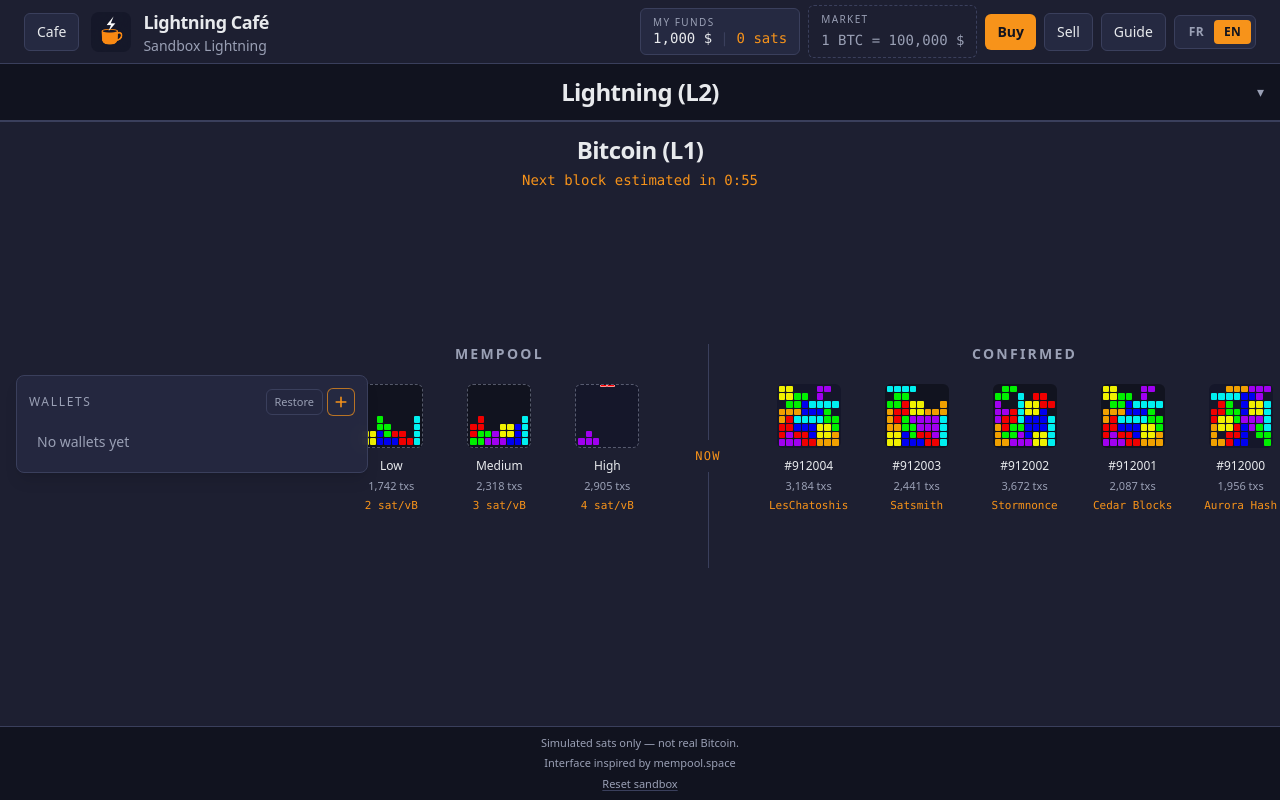
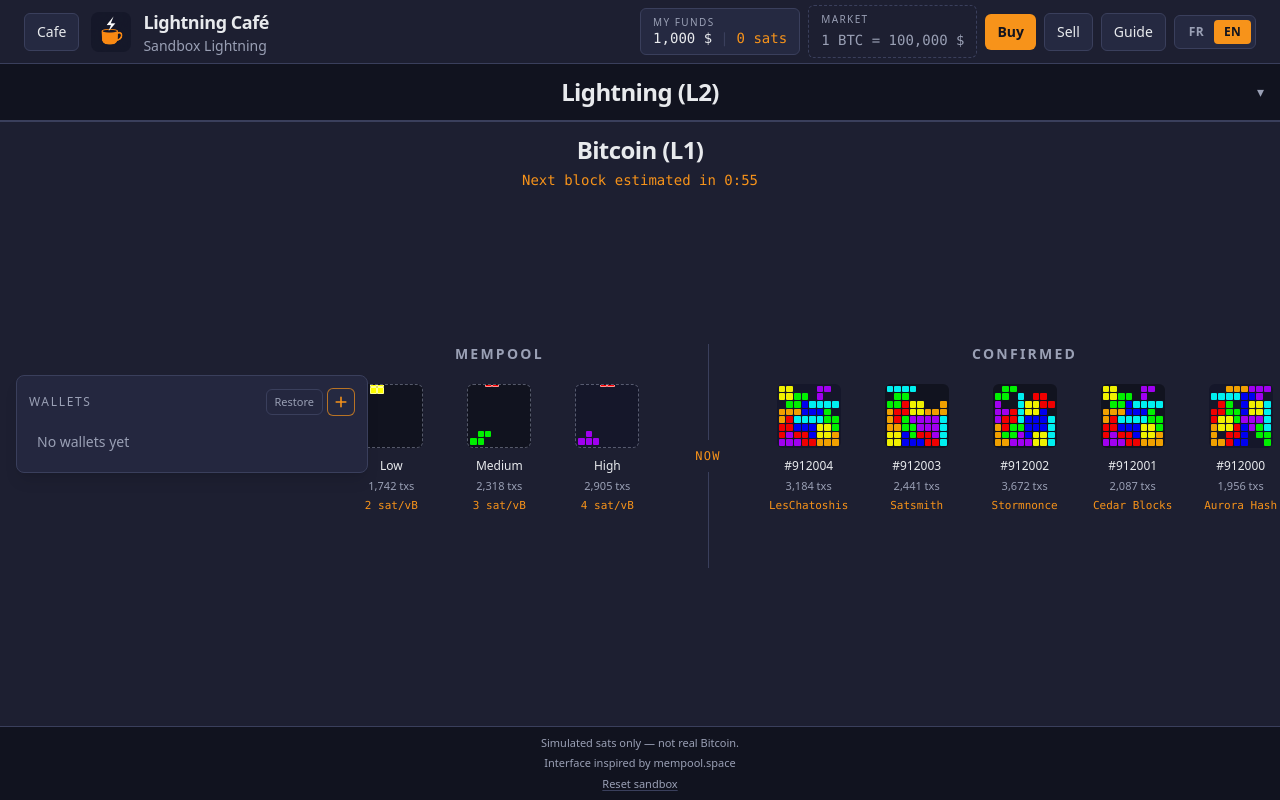
Before and after one commit to g1llez/lightning-cafe, a React (Vite) app: page / in a window 1280 px wide. Built offline with nearby package versions, Linux system fonts and the light colour scheme.

Commit message:
Scale low/medium tetris pack speed by sat/vB versus the high lane.

```diff
--- a/src/components/BitcoinLayer.tsx
+++ b/src/components/BitcoinLayer.tsx
@@ -2,8 +2,8 @@ import { useEffect, useRef, useState, type ReactNode } from 'react'
 import { useTranslation } from 'react-i18next'
 import {
   formatCountdown,
+  lanePackProgress,
   sandboxBlockInterval,
-  seededRandom,
   toneForFee,
   type ConfirmedBlock,
   type Priority,
@@ -20,19 +20,11 @@ import {
   shortAddress,
 } from '../simulation/player'
 import { useSimulation } from '../simulation/SimulationProvider'
-import { tetrisPlan, tetrisProgressAfterLocks } from '../simulation/tetris'
 import { mempoolFlyId } from './SatsFlight'
 import { BlockTetris } from './BlockTetris'
 import { BlockInspectModal } from './TxInspect'
 import { Tooltip } from './Tooltip'
 import { WalletCard } from './WalletCard'
-
-/** Static mid-pack mosaic for low/medium (not mined). ~5–6 pieces locked. */
-function frozenLaneFill(seed: string, txCount: number): number {
-  const random = seededRandom(`${seed}|lane-mosaic`)
-  const locks = 5 + Math.floor(random() * 2)
-  return tetrisProgressAfterLocks(tetrisPlan(seed, txCount), locks)
-}
 
 type InspectTarget =
   | { kind: 'mempool'; block: ProjectedBlock }
@@ -208,6 +200,8 @@ export function BitcoinLayer({ fill, onMessage, onSatsSent }: BitcoinLayerProps)
   const { chain, secondsLeft, player } = useSimulation()
   const interval = sandboxBlockInterval()
   const packingFill = 1 - secondsLeft / interval
+  const highFee =
+    chain.upcoming.find((block) => block.priority === 'high')?.feeRate ?? chain.marketRate
   const lastMinedId = useRef(chain.confirmed[0]?.id)
   const [mining, setMining] = useState<ConfirmedBlock | null>(null)
   const [inspect, setInspect] = useState<InspectTarget | null>(null)
@@ -311,23 +305,13 @@ export function BitcoinLayer({ fill, onMessage, onSatsSent }: BitcoinLayerProps)
                     flyId={mempoolFlyId(block.priority)}
                     myTxs={myPending.length}
                     testId={`block-mempool-${block.priority}`}
-                    packing={
-                      block.priority === 'high'
-                        ? {
-                            seed: block.id,
-                            fill: packingFill,
-                            txCount: block.txCount,
-                            minePieces: myPending.length,
-                            interval,
-                          }
-                        : {
-                            seed: block.id,
-                            fill: frozenLaneFill(block.id, block.txCount),
-                            txCount: block.txCount,
-                            minePieces: myPending.length,
-                            interval: 0,
-                          }
-                    }
+                    packing={{
+                      seed: block.id,
+                      fill: lanePackProgress(packingFill, block.feeRate, highFee),
+                      txCount: block.txCount,
+                      minePieces: myPending.length,
+                      interval,
+                    }}
                     onInspect={() => setInspect({ kind: 'mempool', block })}
                     blockTip={mempoolTip(block)}
                   />
--- a/src/simulation/chain.ts
+++ b/src/simulation/chain.ts
@@ -81,6 +81,21 @@ export function toneForFee(feeRate: number): string {
     return 'bg-block-mid'
   }
   return 'bg-block-low'
+}
+
+/**
+ * Mempool packing progress vs the high lane: feeLane/feeHigh (e.g. 4/8 → 50%).
+ * High stays at full packingFill; low/medium advance slower in the same block window.
+ */
+export function lanePackProgress(
+  packingFill: number,
+  feeLane: number,
+  feeHigh: number,
+  minRatio = 0.15,
+): number {
+  const high = Math.max(1, feeHigh)
+  const ratio = Math.min(1, Math.max(minRatio, feeLane / high))
+  return Math.min(1, Math.max(0, packingFill) * ratio)
 }
 
 export function randomTxCount(random = Math.random): number {
```
Also changed, not shown: 1 other file (tests, documents, lock files or other folders).
